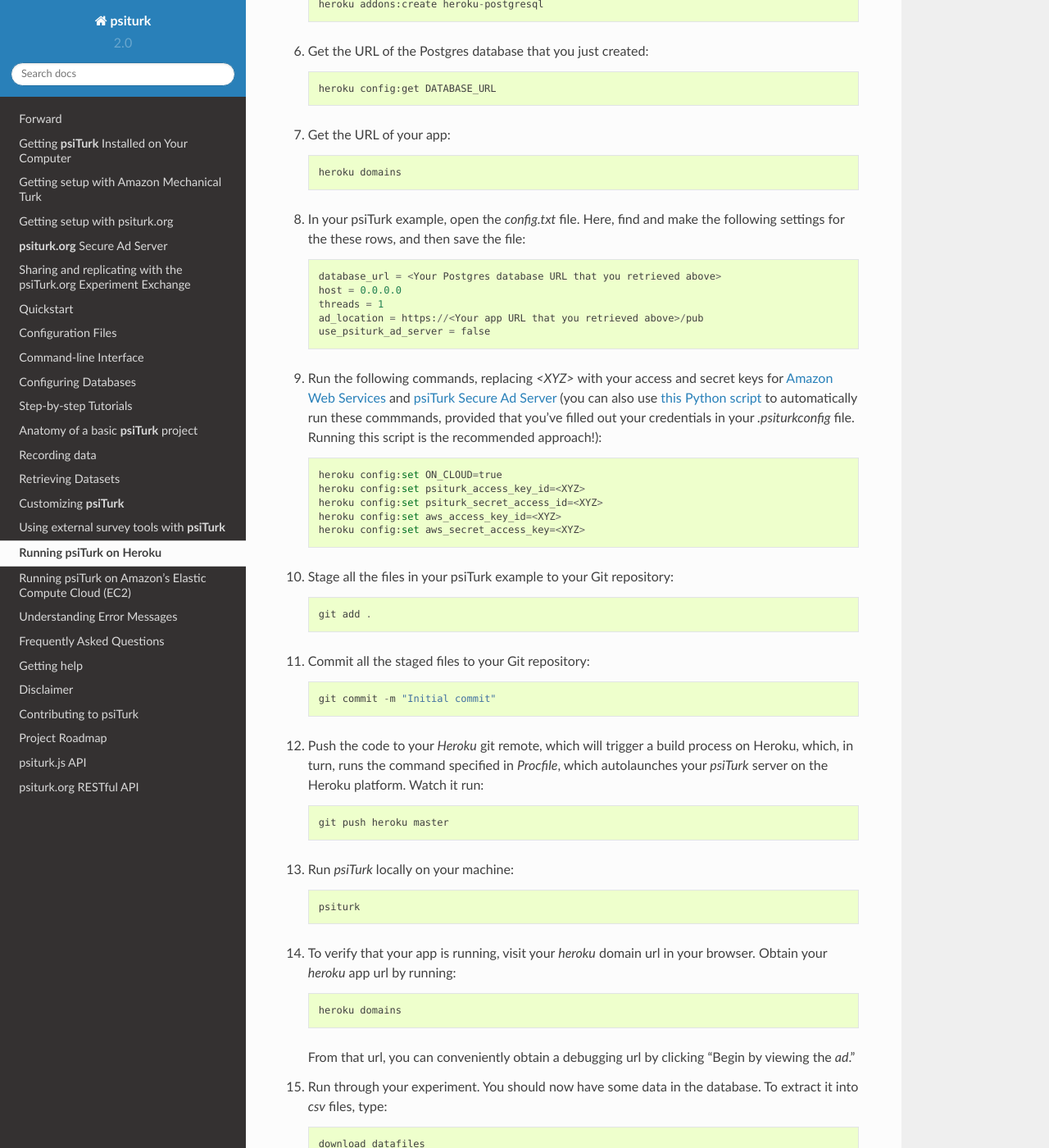
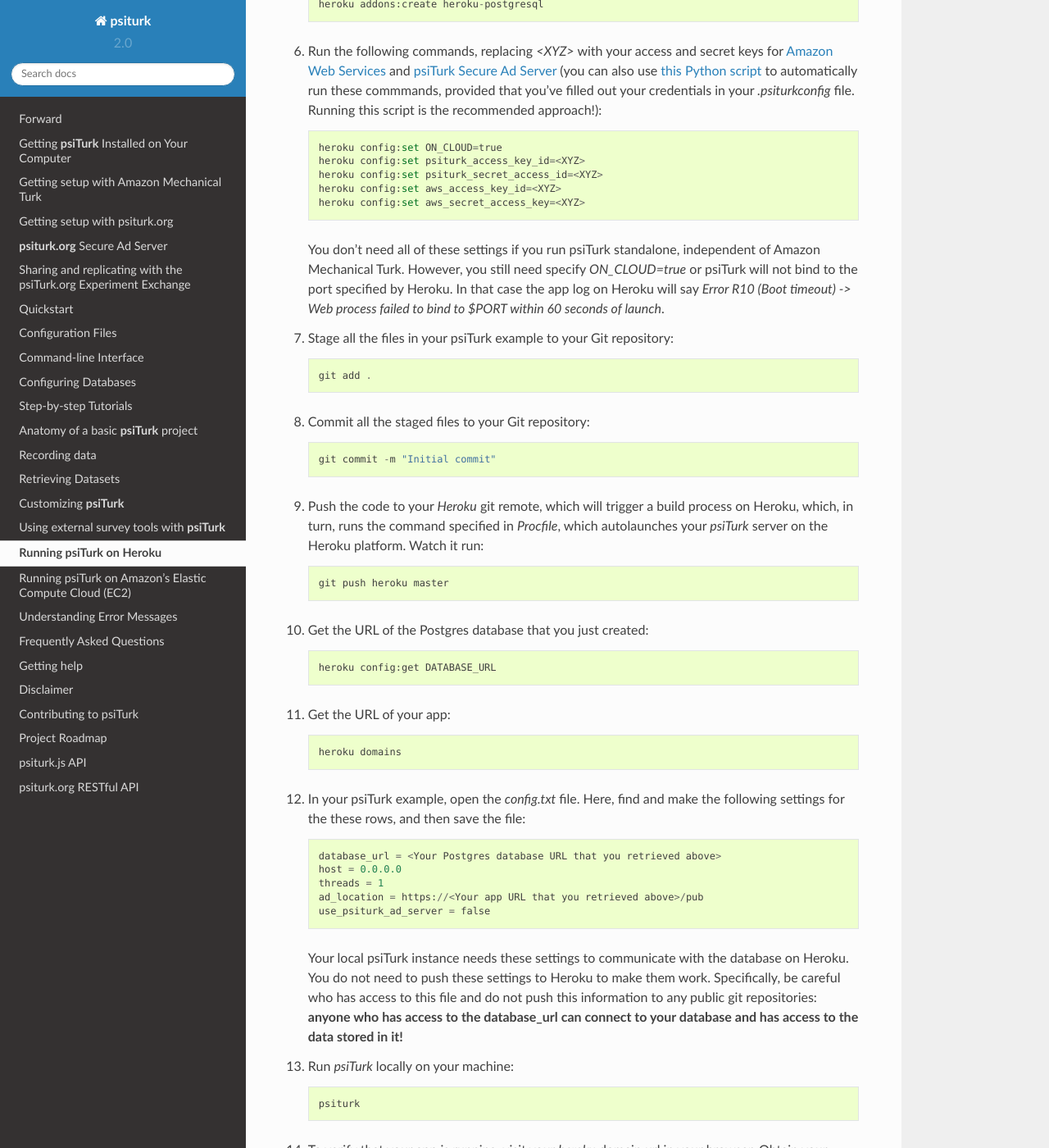
Before and after one commit to NYUCCL/psiTurk, a Sphinx documentation site: the page built from doc/heroku.rst, in a window 1280 px wide and 1400 px high, scrolled down 1578 px. Shown: the whole window at 82% size. Built offline with Sphinx 7.4.7 and the Read the Docs theme 2.0.0, drawn with Linux system fonts in a browser that asks for light colours; pages that are not in the unit, such as notebooks, are missing from menus.

Commit message:
Heroku instructions warn about exposing database_url. Commit instructions moved so people following the guide don't commit it by default. Added a note on ON_CLOUD and a googlable error you'd get if you forget to set it.

```diff
--- a/doc/heroku.rst
+++ b/doc/heroku.rst
@@ -47,6 +47,30 @@
 
     heroku addons:create heroku-postgresql
 
+#. Run the following commands, replacing `<XYZ>` with your access and secret keys for `Amazon Web Services <amt_setup.html#obtaining-aws-credentials>`_ and `psiTurk Secure Ad Server <psiturk_org_setup.html#obtaining-psiturk-org-api-credentials>`_ (you can also use `this Python script <https://github.com/NYUCCL/psiTurk/blob/908ce7bcfc8fb6b38d94dbae480449324c5d9d51/psiturk/example/set-heroku-settings.py>`_ to automatically run these commmands, provided that you've filled out your credentials in your `.psiturkconfig` file. Running this script is the recommended approach!): ::
+
+    heroku config:set ON_CLOUD=true
+    heroku config:set psiturk_access_key_id=<XYZ>
+    heroku config:set psiturk_secret_access_id=<XYZ>
+    heroku config:set aws_access_key_id=<XYZ>
+    heroku config:set aws_secret_access_key=<XYZ>
+
+   You don't need all of these settings if you run psiTurk standalone, independent of Amazon Mechanical Turk.
+   However, you still need specify `ON_CLOUD=true` or psiTurk will not bind to the port specified by Heroku.
+   In that case the app log on Heroku will say `Error R10 (Boot timeout) -> Web process failed to bind to $PORT within 60 seconds of launch`.
+
+#. Stage all the files in your psiTurk example to your Git repository: ::
+
+    git add .
+
+#. Commit all the staged files to your Git repository: ::
+
+    git commit -m "Initial commit"
+
+#. Push the code to your `Heroku` git remote, which will trigger a build process on Heroku, which, in turn, runs the command specified in `Procfile`, which autolaunches your `psiTurk` server on the Heroku platform. Watch it run: ::
+
+    git push heroku master
+
 #. Get the URL of the Postgres database that you just created: ::
 
     heroku config:get DATABASE_URL
@@ -63,25 +87,10 @@
     ad_location = https://<Your app URL that you retrieved above>/pub
     use_psiturk_ad_server = false
 
-#. Run the following commands, replacing `<XYZ>` with your access and secret keys for `Amazon Web Services <amt_setup.html#obtaining-aws-credentials>`_ and `psiTurk Secure Ad Server <psiturk_org_setup.html#obtaining-psiturk-org-api-credentials>`_ (you can also use `this Python script <https://github.com/NYUCCL/psiTurk/blob/908ce7bcfc8fb6b38d94dbae480449324c5d9d51/psiturk/example/set-heroku-settings.py>`_ to automatically run these commmands, provided that you've filled out your credentials in your `.psiturkconfig` file. Running this script is the recommended approach!): ::
-
-    heroku config:set ON_CLOUD=true
-    heroku config:set psiturk_access_key_id=<XYZ>
-    heroku config:set psiturk_secret_access_id=<XYZ>
-    heroku config:set aws_access_key_id=<XYZ>
-    heroku config:set aws_secret_access_key=<XYZ>
-
-#. Stage all the files in your psiTurk example to your Git repository: ::
-
-    git add .
-
-#. Commit all the staged files to your Git repository: ::
-
-    git commit -m "Initial commit"
-
-#. Push the code to your `Heroku` git remote, which will trigger a build process on Heroku, which, in turn, runs the command specified in `Procfile`, which autolaunches your `psiTurk` server on the Heroku platform. Watch it run: ::
-
-    git push heroku master
+   Your local psiTurk instance needs these settings to communicate with the database on Heroku.
+   You do not need to push these settings to Heroku to make them work.
+   Specifically, be careful who has access to this file and do not push this information to any public git repositories:
+   **anyone who has access to the database_url can connect to your database and has access to the data stored in it!**
 
 #. Run `psiTurk` locally on your machine: ::
 
```
